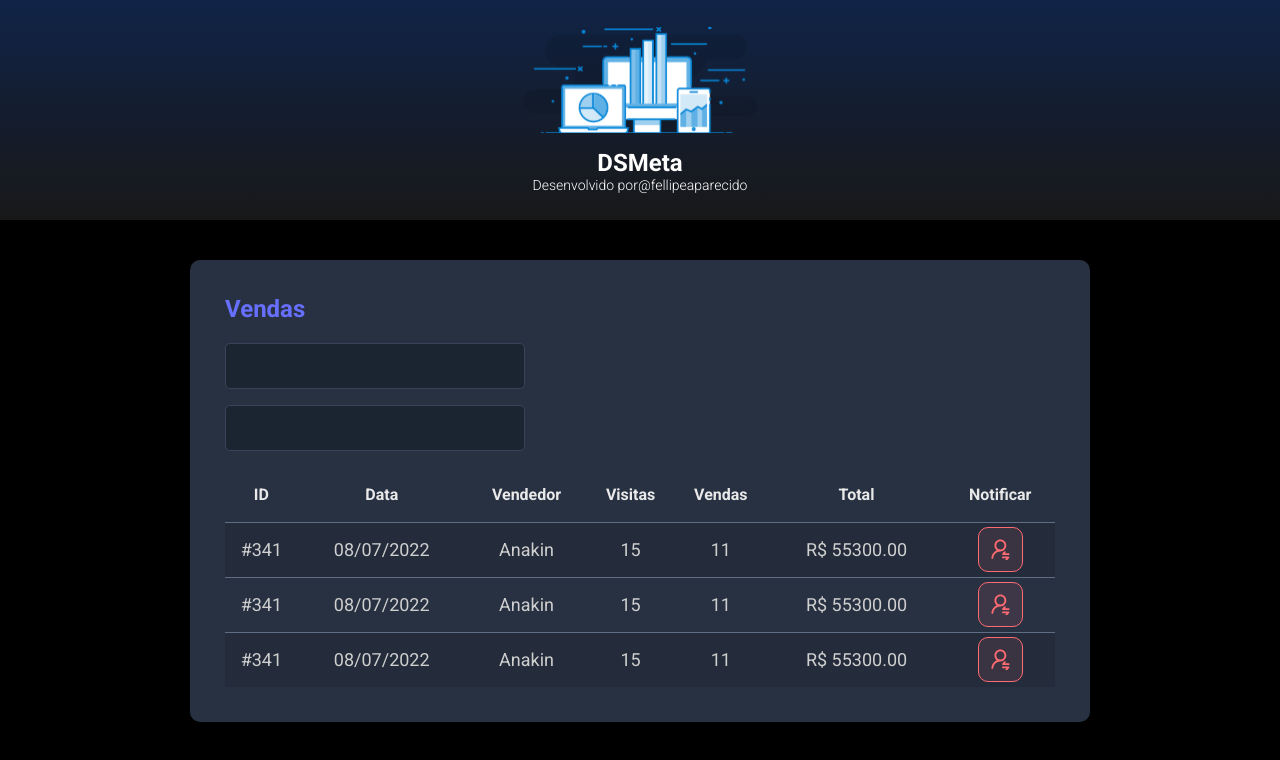
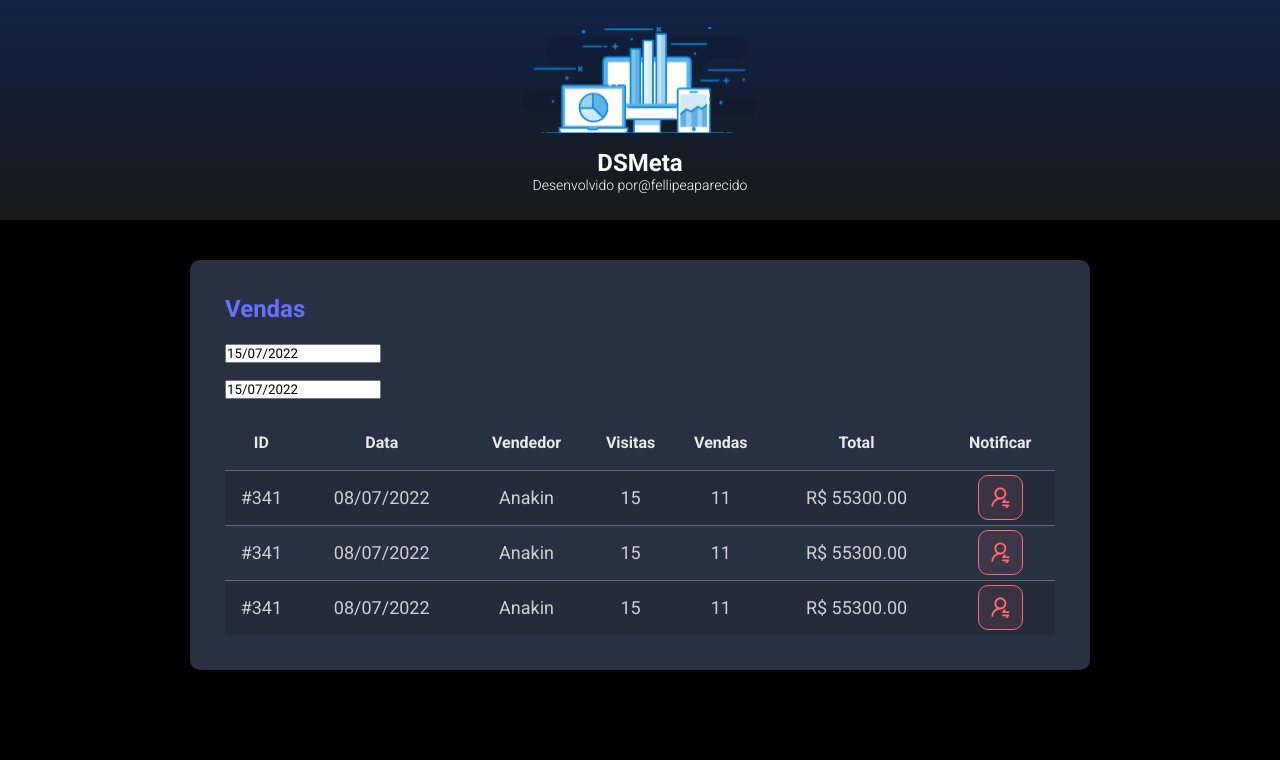
Before and after one commit to fellipeap/dsmeta, a React (Vite) app in the folder frontend/: page / in a window 1280 px wide. Shown: the top 760 px of the page. Built offline with nearby package versions, Linux system fonts and the light colour scheme.

Commit message:
Datepiker

```diff
--- a/frontend/package.json
+++ b/frontend/package.json
@@ -8,7 +8,9 @@
     "preview": "vite preview"
   },
   "dependencies": {
+    "@types/react-datepicker": "4.4.2",
     "react": "^18.0.0",
+    "react-datepicker": "4.8.0",
     "react-dom": "^18.0.0"
   },
   "devDependencies": {
--- a/frontend/src/components/SalesCard/index.tsx
+++ b/frontend/src/components/SalesCard/index.tsx
@@ -1,3 +1,6 @@
+import DatePiker from "react-datepicker";
+import "react-datepicker/dist/react-datepicker.css";
+
 import NotificationButton from '../NotificationButton'
 import './styles.css'
 function SalesCard() {
@@ -6,10 +9,20 @@
       <h2 className="dsmeta-sales-title">Vendas</h2>
       <div>
         <div className="dsmeta-form-control-container">
-            <input className="dsmeta-form-control" type="text" />
+          <DatePiker
+            selected={new Date()}
+            onChange={(date: Date) => { }}
+            className="dsmeta-from-control"
+            dateFormat="dd/MM/yyyy"
+          />
         </div>
         <div className="dsmeta-form-control-container">
-            <input className="dsmeta-form-control" type="text" />
+          <DatePiker
+            selected={new Date()}
+            onChange={(date: Date) => { }}
+            className="dsmeta-from-control"
+            dateFormat="dd/MM/yyyy"
+          />
         </div>
       </div>
 
```
Also changed, not shown: 1 other file (tests, documents, lock files or other folders). Lines whose indentation alone changed are shown as unchanged.
